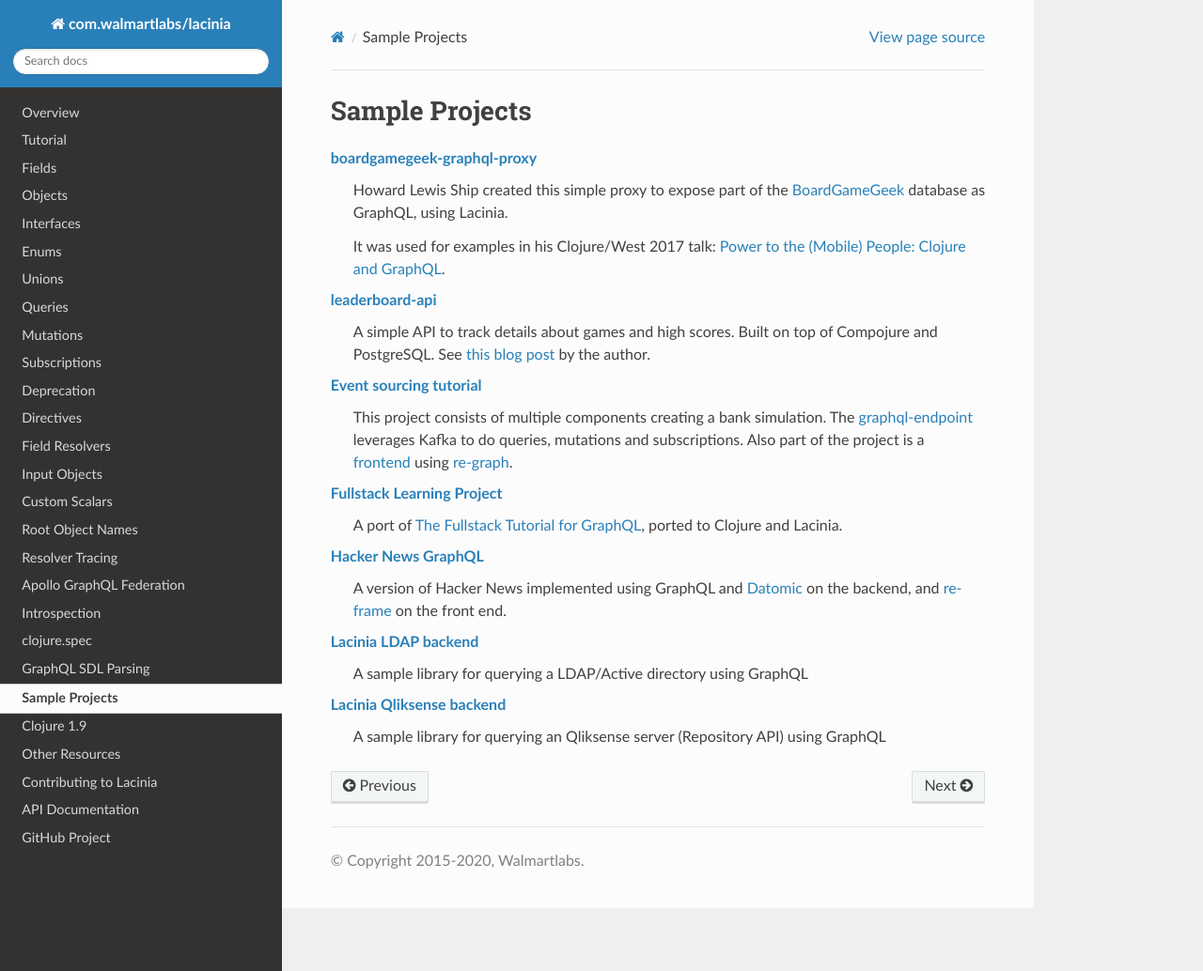
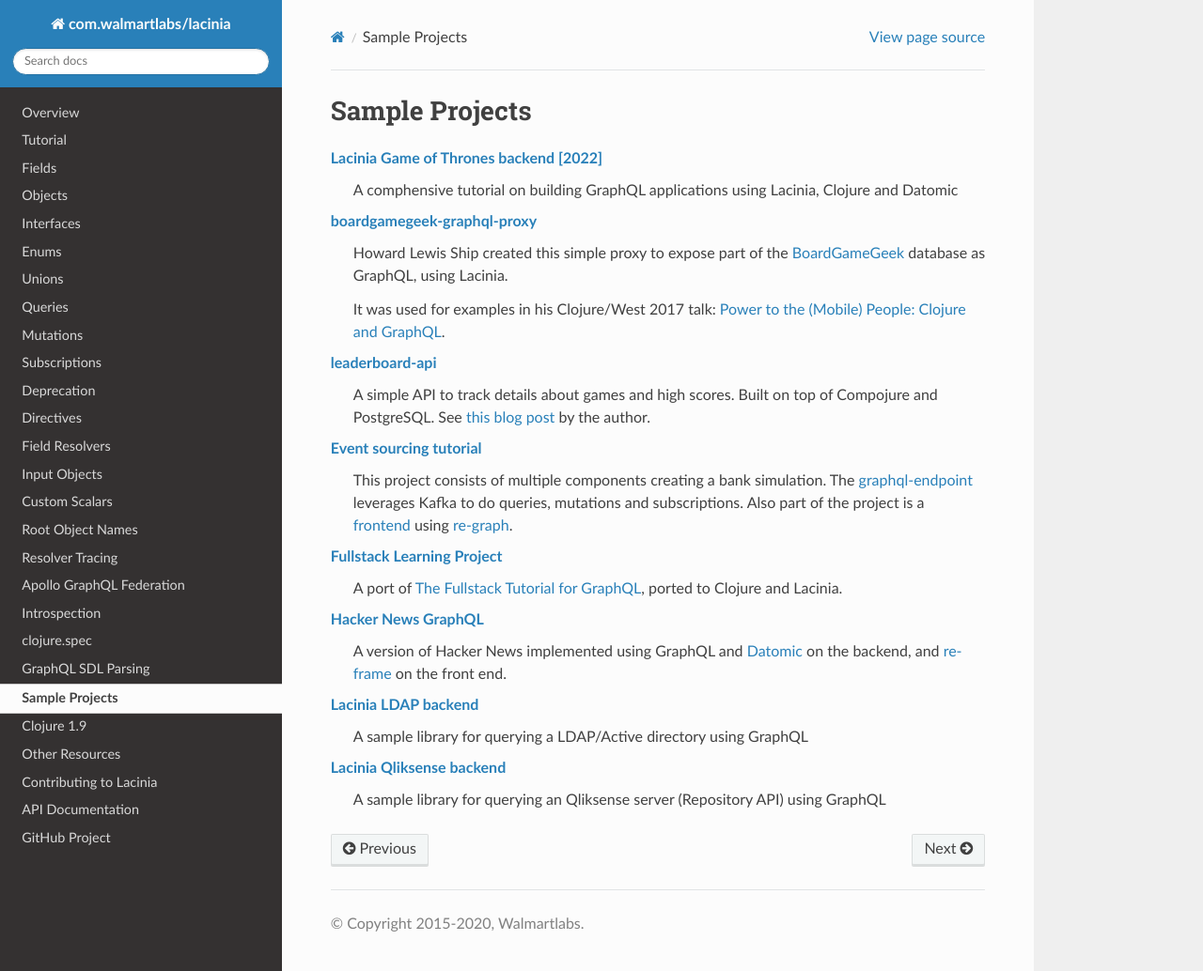
Before and after one commit to walmartlabs/lacinia, a Sphinx documentation site: the page built from docs/samples.rst, in a window 1280 px wide and 1034 px high. Shown: the whole window at 94% size. Built offline with Sphinx 7.4.7 and the Read the Docs theme 2.0.0, drawn with Linux system fonts in a browser that asks for light colours.

Commit message:
Update samples.rst
Update learning resource

```diff
--- a/docs/samples.rst
+++ b/docs/samples.rst
@@ -1,5 +1,8 @@
 Sample Projects
 ===============
+
+`Lacinia Game of Thrones backend [2022] <https://github.com/learnuidev/learn-lacinia>`_
+  A comphensive tutorial on building GraphQL applications using Lacinia, Clojure and Datomic
 
 `boardgamegeek-graphql-proxy <https://github.com/hlship/boardgamegeek-graphql-proxy>`_
   Howard Lewis Ship created this simple proxy to expose part of the
```
